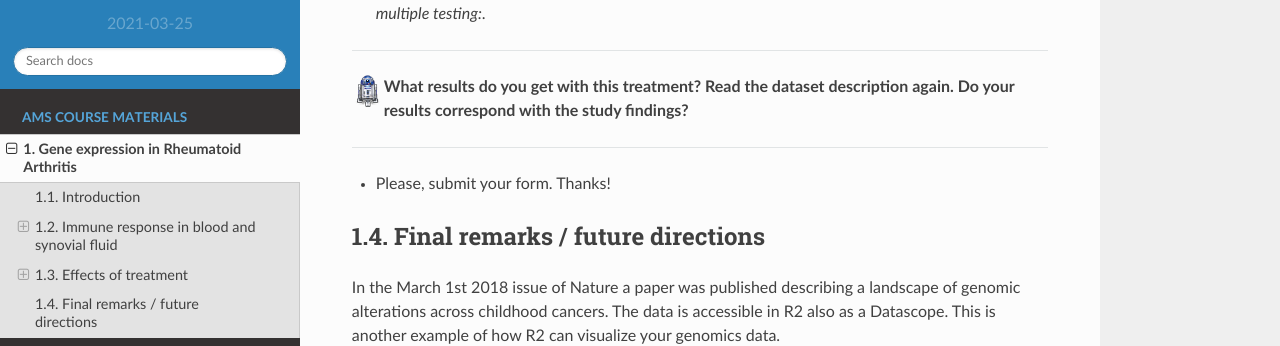
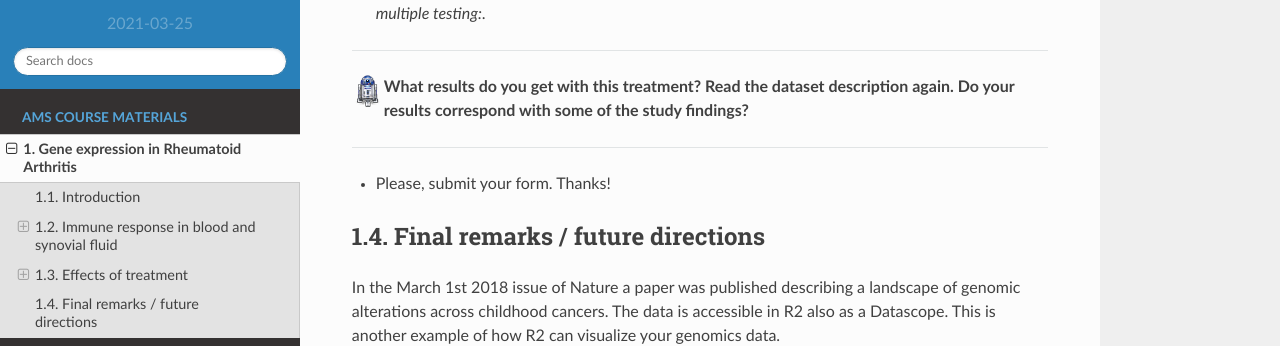
Before and after one commit to antronerds/r2-training-courses, a Sphinx documentation site: the page built from docs/RNA_seq_data_analysis_Using_Rheumatoid_Arthritis_data.md, in a window 1280 px wide and 900 px high, scrolled down 9189 px. Shown: the part 181-527 px from the top of the window. Built offline with Sphinx 7.4.7 and the Read the Docs theme 2.0.0, drawn with Linux system fonts in a browser that asks for light colours; pages that are not in the unit, such as notebooks, are missing from menus.

```diff
--- a/docs/RNA_seq_data_analysis_Using_Rheumatoid_Arthritis_data.md
+++ b/docs/RNA_seq_data_analysis_Using_Rheumatoid_Arthritis_data.md
@@ -272,7 +272,7 @@
 
 ---
 
- ![](_static/images/R2d2_logo.png)**What results do you get with this treatment? Read the dataset description again. Do your results correspond with the study findings?**
+ ![](_static/images/R2d2_logo.png)**What results do you get with this treatment? Read the dataset description again. Do your results correspond with some of the study findings?**
 
 ---
 
```
